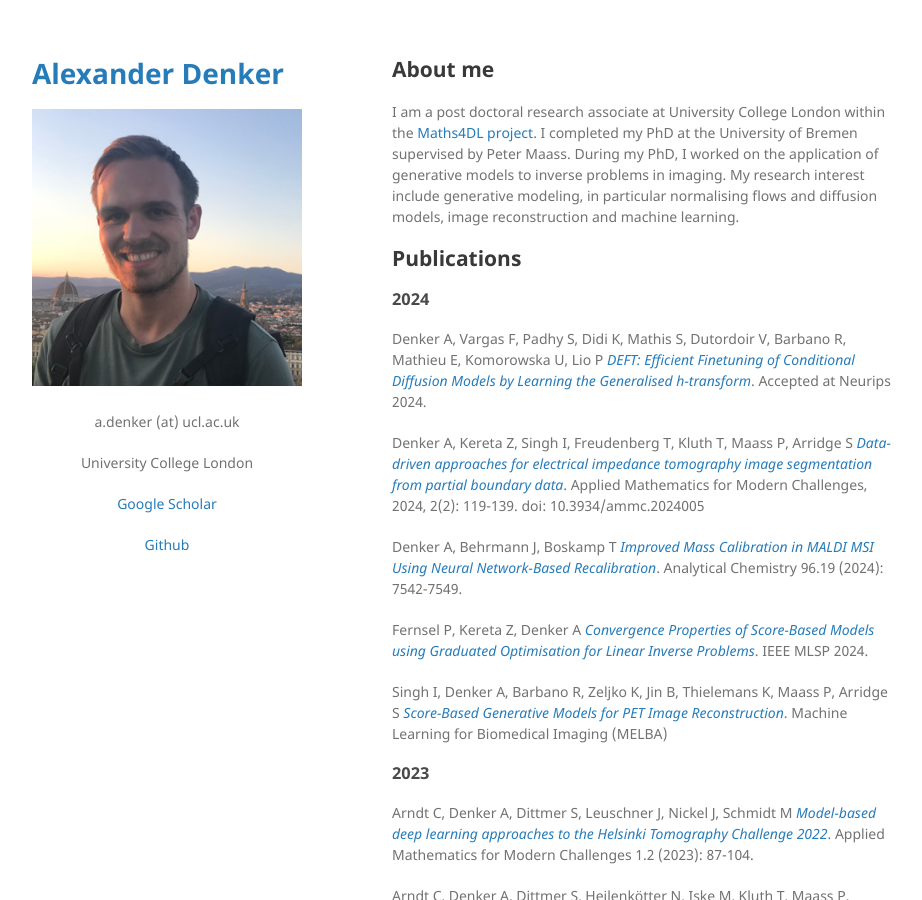
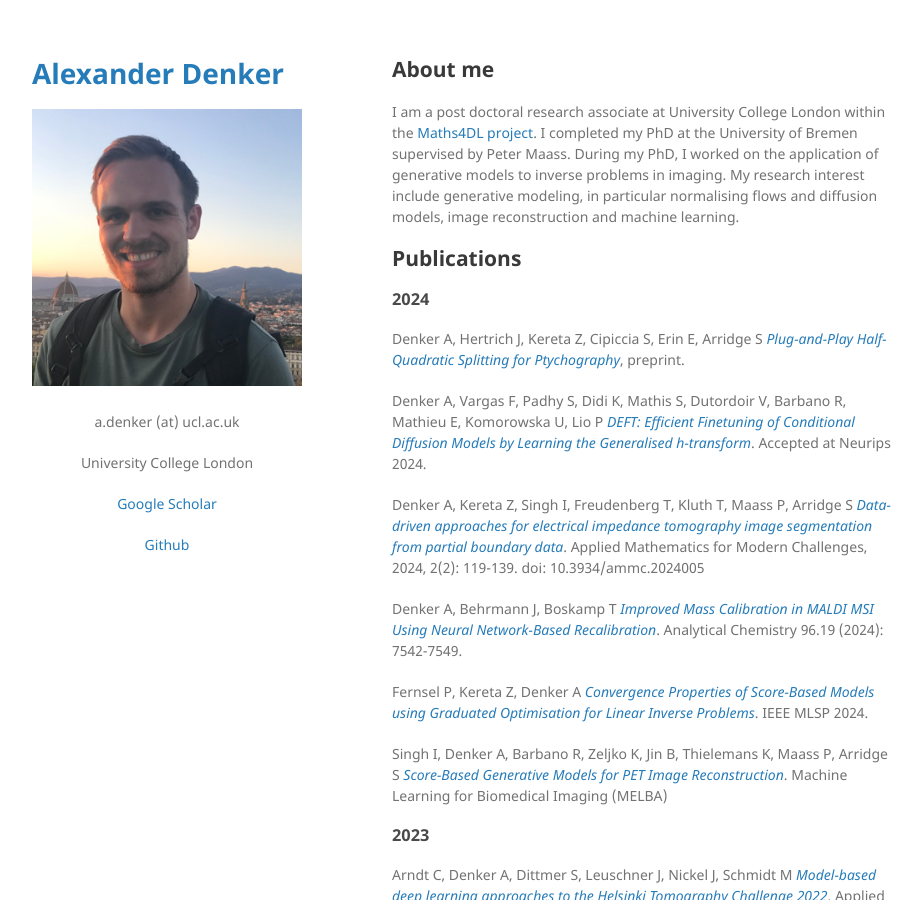
Before and after one commit to alexdenker/alexdenker.github.io, a Jekyll site: the page built from index.md, in a window 1280 px wide and 900 px high. Shown: the whole window, without its empty margins (178-1100 px from the left). Built offline with Jekyll 4.4.1, drawn with Linux system fonts in a browser that asks for light colours; the repository's description, which GitHub fills in, is left out; our own code applies the rules of GitHub Pages for plain Markdown files.

Commit message:
add new paper

```diff
--- a/index.md
+++ b/index.md
@@ -10,6 +10,8 @@ I am a post doctoral research associate at University College London within the
 ## Publications
 
 ### 2024
+
+Denker A, Hertrich J, Kereta Z, Cipiccia S, Erin E, Arridge S [*Plug-and-Play Half-Quadratic Splitting for Ptychography*](https://www.arxiv.org/abs/2412.02548), preprint.
 
 Denker A, Vargas F, Padhy S, Didi K, Mathis S, Dutordoir V, Barbano R, Mathieu E, Komorowska U, Lio P [*DEFT: Efficient Finetuning of Conditional Diffusion Models by Learning the Generalised h-transform*](https://arxiv.org/abs/2406.01781). Accepted at Neurips 2024.
 
```
